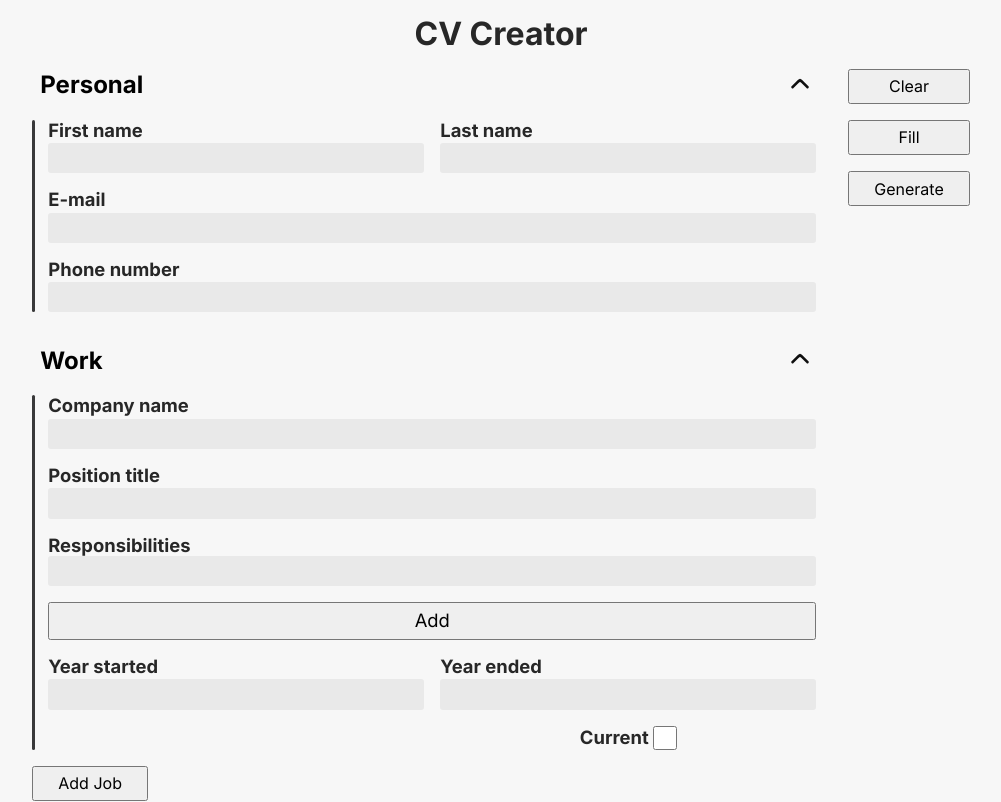
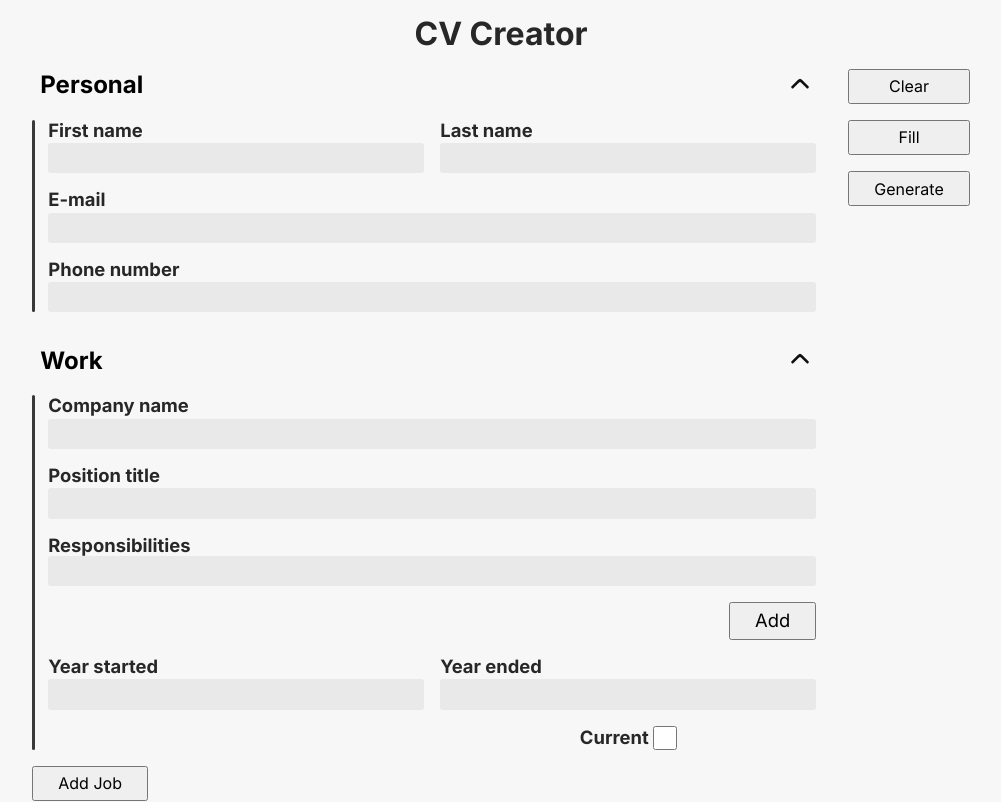
Before and after one commit to bigacz/cv-creator, a React (Vite) app: page / in a window 1280 px wide. Shown: the top 802 px of the page, without its empty margins (139-1140 px from the left). Built offline with nearby package versions, Linux system fonts and the light colour scheme.

Commit message:
justify FlexInputList add button

```diff
--- a/src/components/editor/FlexInputList.jsx
+++ b/src/components/editor/FlexInputList.jsx
@@ -43,7 +43,11 @@ function FlexInputList({
   return (
     <div className="flex-input-list">
       <ul className="flex-input-list__list">{listItems}</ul>
-      <Button handleClick={handleAdd} buttonType="add" />
+      <Button
+        className="flex-input-list__add"
+        handleClick={handleAdd}
+        buttonType="add"
+      />
     </div>
   );
 }
--- a/src/styles/components/editor/FlexInputList.css
+++ b/src/styles/components/editor/FlexInputList.css
@@ -14,7 +14,7 @@
 }
 
 .flex-input-list__add {
-  justify-self: center;
+  justify-self: end;
 }
 
 .flex-input-list__list__item {
```
